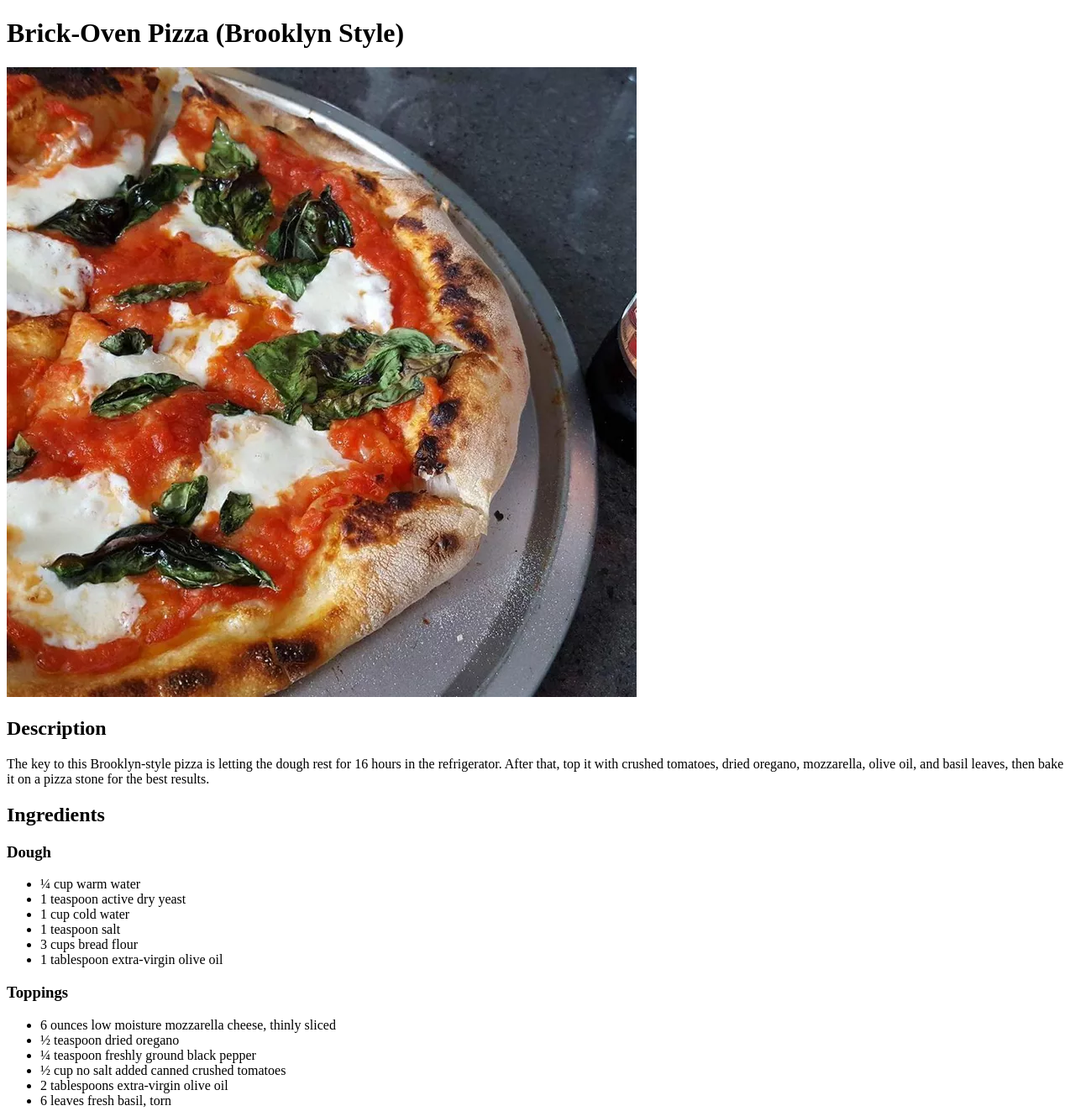
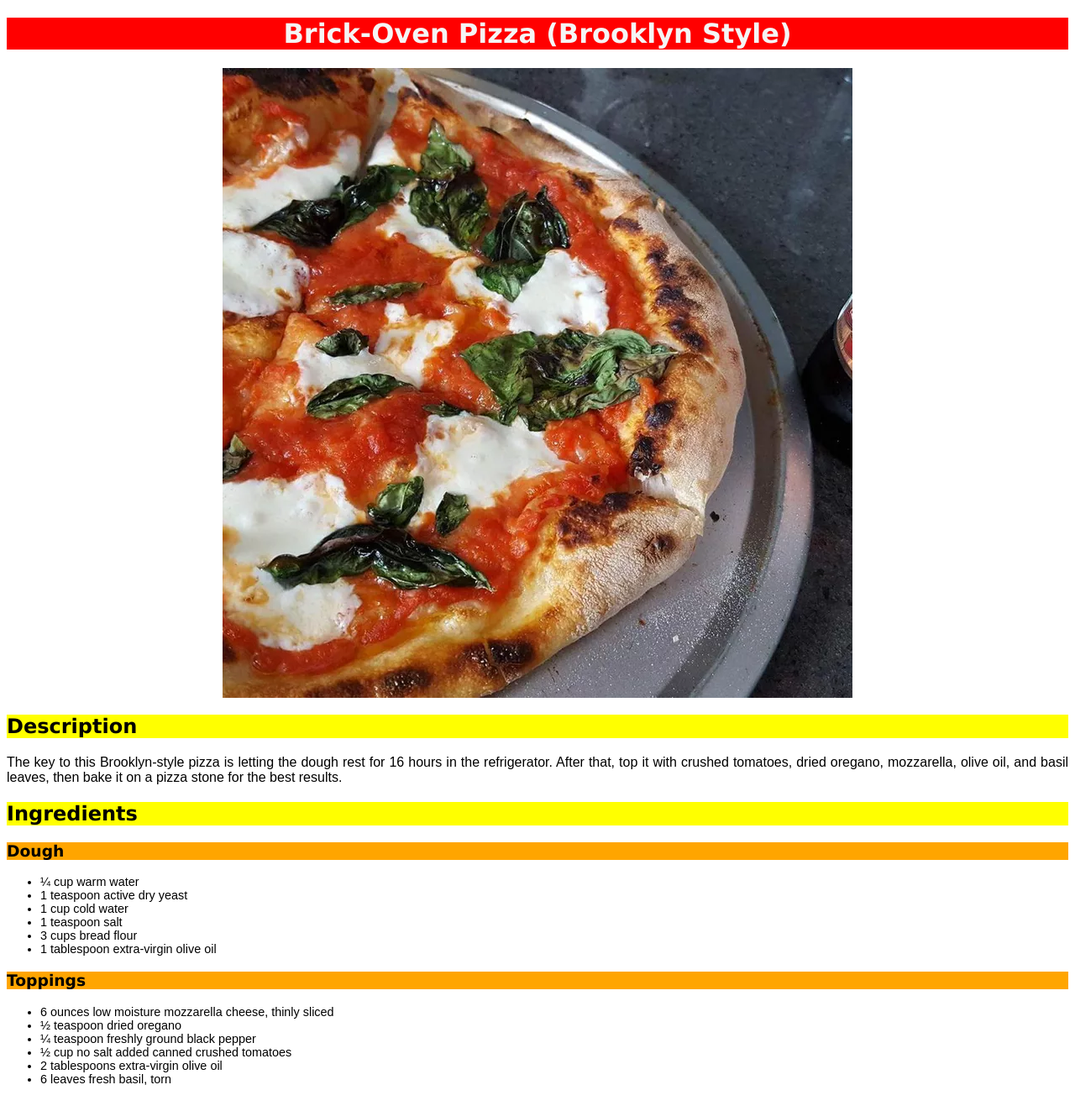
Before and after one commit to nix-star/odin-recipes, a plain HTML site: page recipes/brooklin.html in a window 1280 px wide. Shown: the whole page at 84% size. Drawn offline with Linux system fonts and the light colour scheme.

Commit message:
Styles added

```diff
--- a/recipes/brooklin.html
+++ b/recipes/brooklin.html
@@ -5,6 +5,7 @@
     <meta http-equiv="X-UA-Compatible" content="IE=edge">
     <meta name="viewport" content="width=device-width, initial-scale=1.0">
     <title>Document</title>
+    <link rel="stylesheet" href="../style.css">
 </head>
 <body>
     <h1>Brick-Oven Pizza (Brooklyn Style)</h1>
--- /dev/null
+++ b/style.css
@@ -0,0 +1,43 @@
+h1, h2, h3 {
+    font-family: Verdana, Arial, sans-serif;
+}
+
+h1 {
+    background-color: red;
+    color: whitesmoke;
+    text-align: center;
+}
+
+h2 {
+    background-color: yellow;
+}
+
+h3 {
+    background-color: orange;
+}
+
+p, li {
+    font-family: Arial, sans-serif;
+}
+
+p {
+    font-weight: 300;
+    font-size: 1em;
+    text-align: justify;
+}
+
+li {
+    font-weight: 100;
+    font-size: 0.9em;
+}
+
+img {
+    display: block;
+    margin: auto;
+}
+
+a, a:visited {
+    text-decoration: none;
+    font-weight: bold;
+    color: #222222;
+}
```
Also changed, not shown: index.html (+1 -0 lines), recipes/chicago-style.html (+1 -0 lines), recipes/four-cheese.html (+1 -0 lines).
